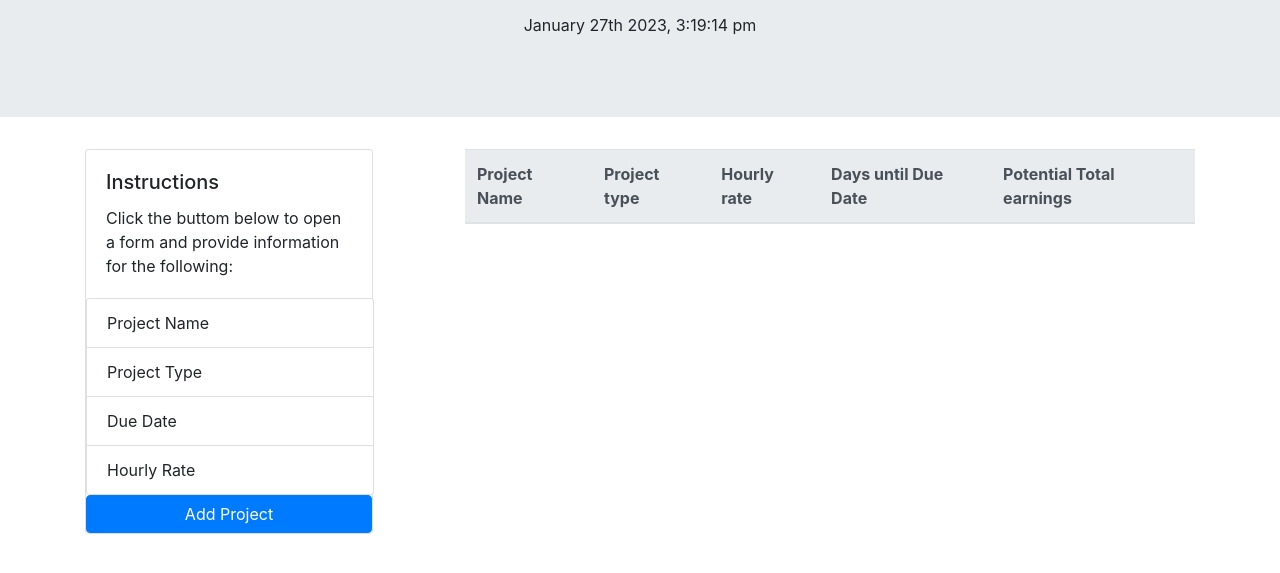
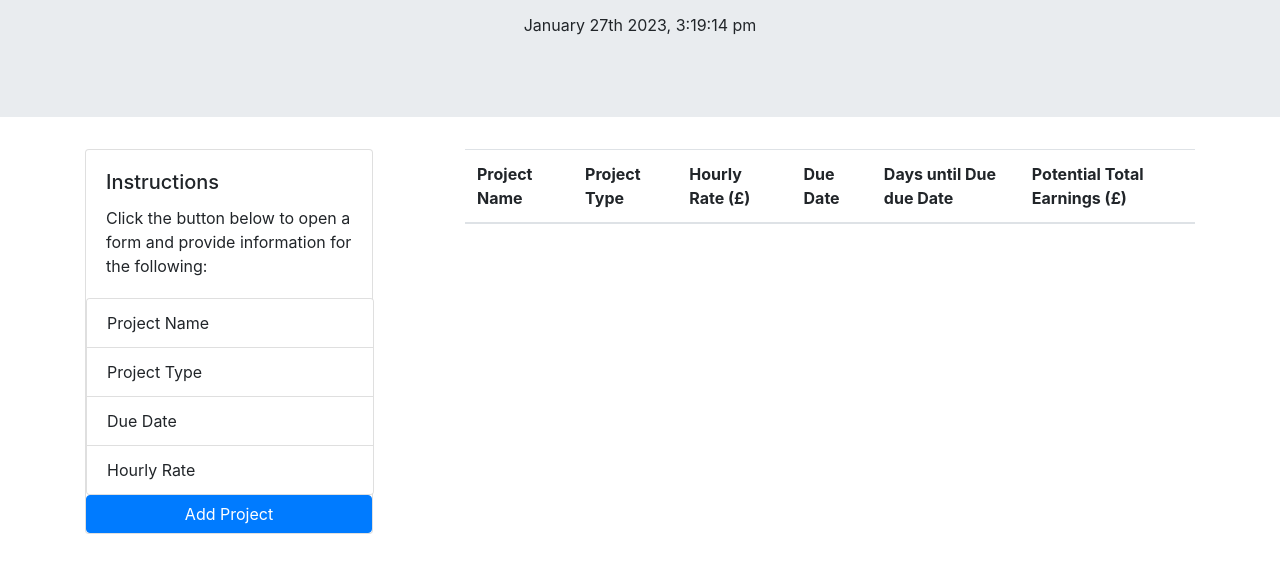
Before and after one commit to maudmain/mm-project-tracker, a plain HTML site: page index.html in a window 1280 px wide. Shown: the part 147-720 px from the top of the page. Drawn offline with nearby package versions, Linux system fonts and the light colour scheme.

Commit message:
table updated

```diff
--- a/index.html
+++ b/index.html
@@ -34,7 +34,7 @@
           <section class="card" style="width: 18rem;">
             <div class="card-body">
               <h5 class="card-title">Instructions</h5>
-              <p class="card-text">Click the buttom below to open a form and provide information for the following:</p>
+              <p class="card-text">Click the button below to open a form and provide information for the following:</p>
             </div>
             <div class="card" style="width: 18rem;">
               <ul class="list-group list-group-flush">
@@ -53,18 +53,19 @@
         <!--Boostrap table -->
         <div class="col-8">
           <table class="table">
-            <thead class="table-primary thead-light table-responsive">
+            <thead>
               <tr>
                 <th scope="col">Project Name</th>
-                <th scope="col">Project type</th>
-                <th scope="col">Hourly rate</th>
-                <th scope="col">Days until Due Date</th>
-                <th scope="col">Potential Total earnings</th>
+                <th scope="col">Project Type</th>
+                <th scope="col">Hourly Rate (£)</th>
+                <th scope="col">Due Date</th>
+                <th scope="col">Days until Due due Date</th>
+                <th scope="col">Potential Total Earnings (£)</th>
               </tr>
             </thead>
-            <tbody>
+            <tbody id="table-rows">
             </tbody>
-          </table>
+            </table>
         </div>
       </div>
     </div>
@@ -97,14 +98,14 @@
             </div>
             <div class="form-group">
               <label for="hourly-rate-input">Hourly Rate (£)</label>
-              <input type="number" class="form-control" id="hourly-rate-inpu" placeholder="£">
+              <input type="number" class="form-control" id="hourly-rate-input" placeholder="£">
             </div>
             <div class="form-group">
               <label for="datepicker">Due Date</label>
               <input type="date" class="form-control" id="datepicker" placeholder="When is the project due?" rows="3"></input>
             </div>
             <div class="modal-footer">
-              <button type="button" class="btn btn-primary">Save Project</button>
+              <button type="submit" id="save-btn" class="btn btn-primary">Save Project</button>
               <button type="button" class="btn btn-secondary" data-dismiss="modal">Close</button>
             </div>
           </form>
```
